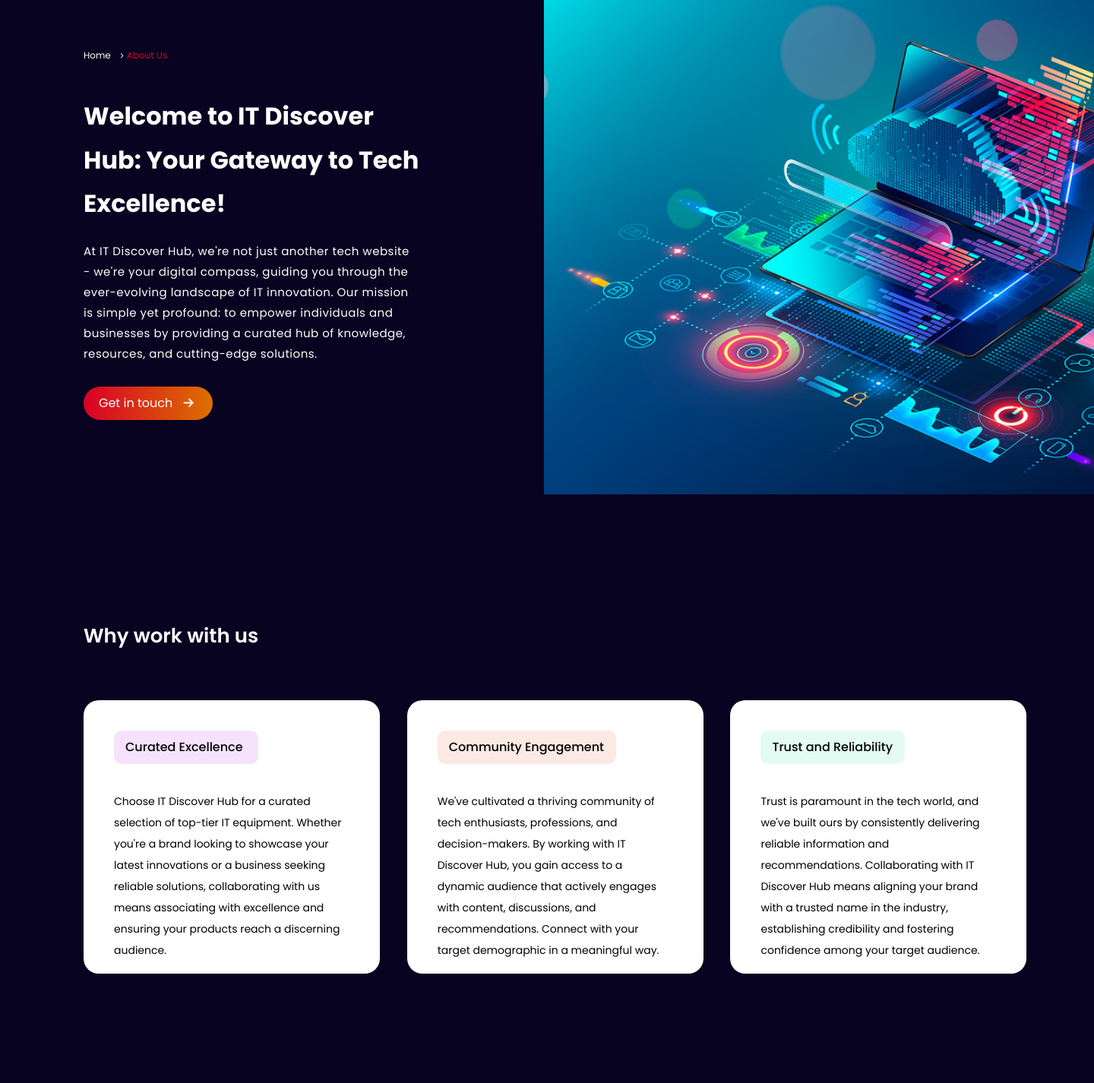
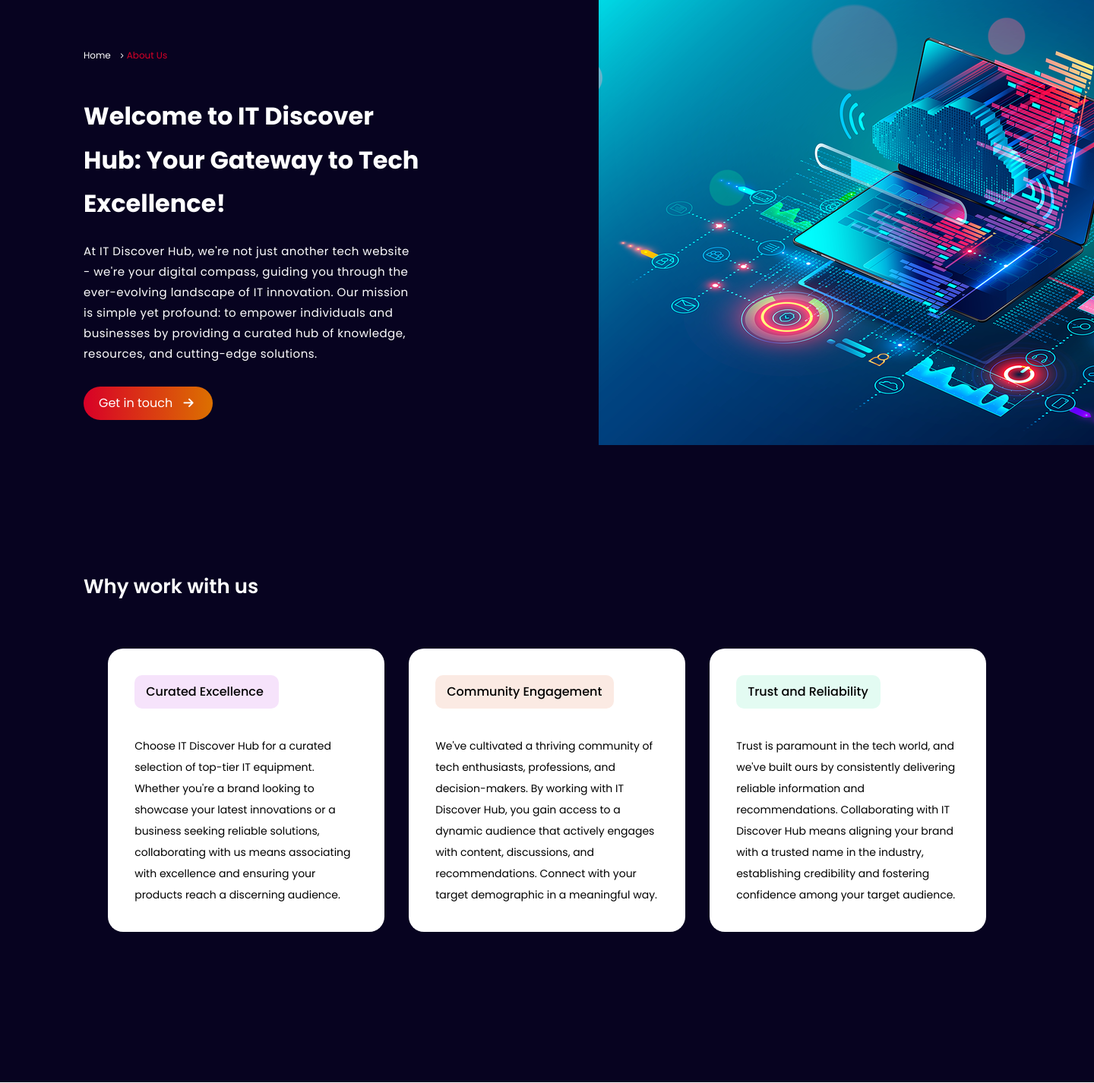
Before and after one commit to andreaBalaba/ITDiscoverHub, a PHP site: page /about-us.html in a window 1440 px wide. Shown: the part 104-1530 px from the top of the page at 76% size. Run offline with PHP 8.4, Linux system fonts and the light colour scheme.

Commit message:
update about us

```diff
--- a/frontend/about-us.html
+++ b/frontend/about-us.html
@@ -63,7 +63,7 @@
         <div class="main_left">
           <div class="breadcrumb">
             <ul>
-              <li><a href="#">Home</a></li>
+              <li><a href="home.html">Home</a></li>
               <i class="fa-solid fa-chevron-right"></i>
               <li><a href="about-us.html" class="about">About Us</a></li>
             </ul>
@@ -103,41 +103,47 @@
       <div class="content">
         <div class="con1">
           <h6>Curated Excellence</h6>
+          <div class="con-text">
               <p>
-            Choose IT Discover Hub for a curated<br />selection of top-tier IT
-            equipment. Whether<br />
-            you're a brand looking to showcase your<br />
-            latest innovations or a business seeking<br />reliable solutions,
-            collaborating with us<br />
-            means associating with excellence and<br />ensuring your products
-            reach a discerning<br />
+                Choose IT Discover Hub for a curated selection of top-tier IT
+                equipment. Whether
+                you're a brand looking to showcase your
+                latest innovations or a business seeking reliable solutions,
+                collaborating with us
+                means associating with excellence and ensuring your products
+                reach a discerning
                 audience.
               </p>
           </div>
+        </div>
         <div class="con2">
           <h6>Community Engagement</h6>
+          <div class="con-text">
             <p>
-            We've cultivated a thriving community of<br />tech enthusiasts,
-            professions, and<br />
-            decision-makers. By working with IT<br />
-            Discover Hub, you gain access to a<br />
-            dynamic audience that actively engages<br />with content,
-            discussions, and<br />
-            recommendations. Connect with your<br />
+              We've cultivated a thriving community of tech enthusiasts,
+              professions, and
+              decision-makers. By working with IT
+              Discover Hub, you gain access to a
+              dynamic audience that actively engages with content,
+              discussions, and
+              recommendations. Connect with your
               target demographic in a meaningful way.
             </p>
           </div>
+        </div>
         <div class="con3">
           <h6>Trust and Reliability</h6>
+          <div class="con-text">
             <p>
-            Trust is paramount in the tech world, and<br />
-            we've built ours by consistently delivering<br />reliable
-            information and<br />recommendations. Collaborating with IT<br />
-            Discover Hub means aligning your brand<br />with a trusted name in
-            the industry,<br />
-            establishing credibility and fostering<br />confidence among your
+              Trust is paramount in the tech world, and
+              we've built ours by consistently delivering reliable
+              information and recommendations. Collaborating with IT
+              Discover Hub means aligning your brand with a trusted name in
+              the industry,
+              establishing credibility and fostering confidence among your
               target audience.
             </p>
+          </div>
         </div>
       </div>
     </div>
--- a/frontend/css/about-us.css
+++ b/frontend/css/about-us.css
@@ -208,11 +208,13 @@ section .Main {
 	width: 100%;
 	height: 100%;
 	margin: 0;
-	display: grid;
-	grid-template-columns: 1fr 1.1fr;
+	display: flex;
+  	flex-direction: row;
+	justify-content: space-between;
 }
 
 section .Main .main_left {
+	width: calc(50% - 1.875rem);
 	margin: 0;
 	padding-left: 6.875rem;
 }
@@ -314,7 +316,7 @@ section .Main .main_right .main_pic img{
 
 .why .heading{
 	position: relative;
-	margin: 8.125rem 6.875rem 4.688rem 6.875rem;
+	margin: 8.125rem 6.875rem 3.5rem 6.875rem;
 	font-weight: 600;
 	font-size: 1.625rem;
 	top: 0.625rem;
@@ -322,20 +324,23 @@ section .Main .main_right .main_pic img{
 }
 
 .why .content{
-	width: 88%;
-	display: grid;
-	grid-template-columns: 1fr 1fr 1fr;
-	column-gap: 0.625rem;
-	margin: 0 6.875rem;
+	width: 100%;
+    margin: 2rem auto;
+    display: flex;
+	flex-direction: row;
+	top: 3rem;
+	justify-content: center;
+	flex-wrap: wrap;
 }
 
 .why .content .con1, .con2, .con3 {
 	background-color: #fff;
 	border-radius: 1.25rem;
-	width: 24.375rem;
-	height: 22.5rem;
-	padding: 2.5rem;
+	padding: 2.2rem;
 	font-size: 0.875rem;
+	margin: 1rem;
+	width: calc(27.5% - 2rem);
+	min-width: 20rem;
 }
 
 .why .content .con1 h6, .con2 h6, .con3 h6 {
@@ -361,7 +366,8 @@ section .Main .main_right .main_pic img{
 	width: 11.875rem;
 }
 
-.why .content .con1 p, .con2 p, .con3 p {
+.why .content .con-text {
+	width: 100%;
 	text-align: left;
 	line-height: 2;
 	margin-top: 2.188rem;
@@ -377,33 +383,35 @@ section .Main .main_right .main_pic img{
 }
 
 .background .bg {
-	width: 90%;
-	margin: 0 6.875rem;
-	display: grid;
-	grid-template-columns: 1fr 2fr;
+  width: 100%;
+  margin: 0 auto;
+  display: flex;
+  flex-direction: row;
   padding-top: 9.375rem;
+  justify-content: center;
+  flex-wrap: wrap;
 }
 
-.background .bg .bgpic img{
+.background .bg .bgpic img {
   width: 34.375rem;
   height: 100%;
   padding-top: 1.875rem;
 }
 
 .background .bg .bgcont {
-	padding: 6.875rem 0 0 6.875rem;
+  padding: 6.875rem 0 0 3rem;
 }
 
-.background .bg .bgcont h1{
+.background .bg .bgcont h1 {
   font-weight: 600;
   font-size: 1.875rem;
 }
 
-.background .bg .bgcont p{
+.background .bg .bgcont p {
   font-weight: 500;
   font-size: 1.063rem;
   line-height: 2;
-	width: 40.625rem;
+  width: 100%;
   margin-top: 3.75rem;
 }
 
```
Lines whose indentation alone changed are shown as unchanged.
